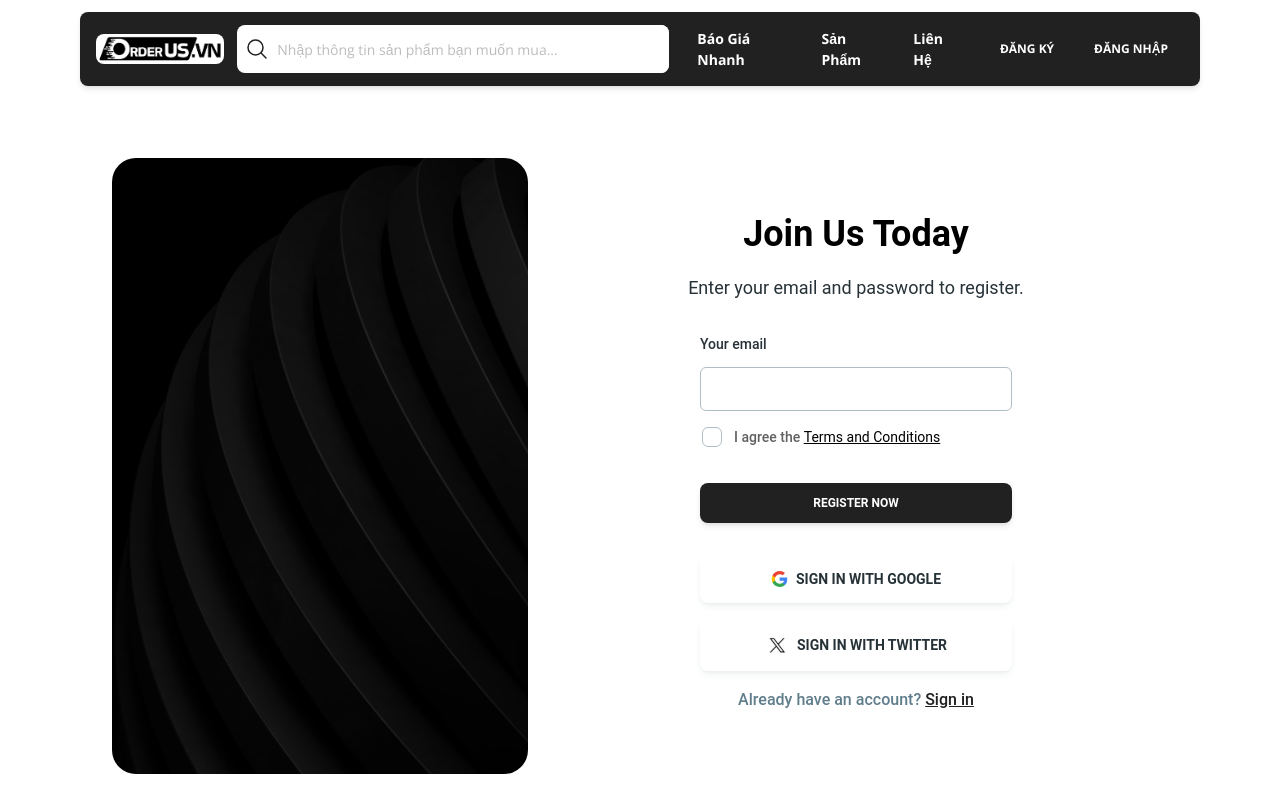
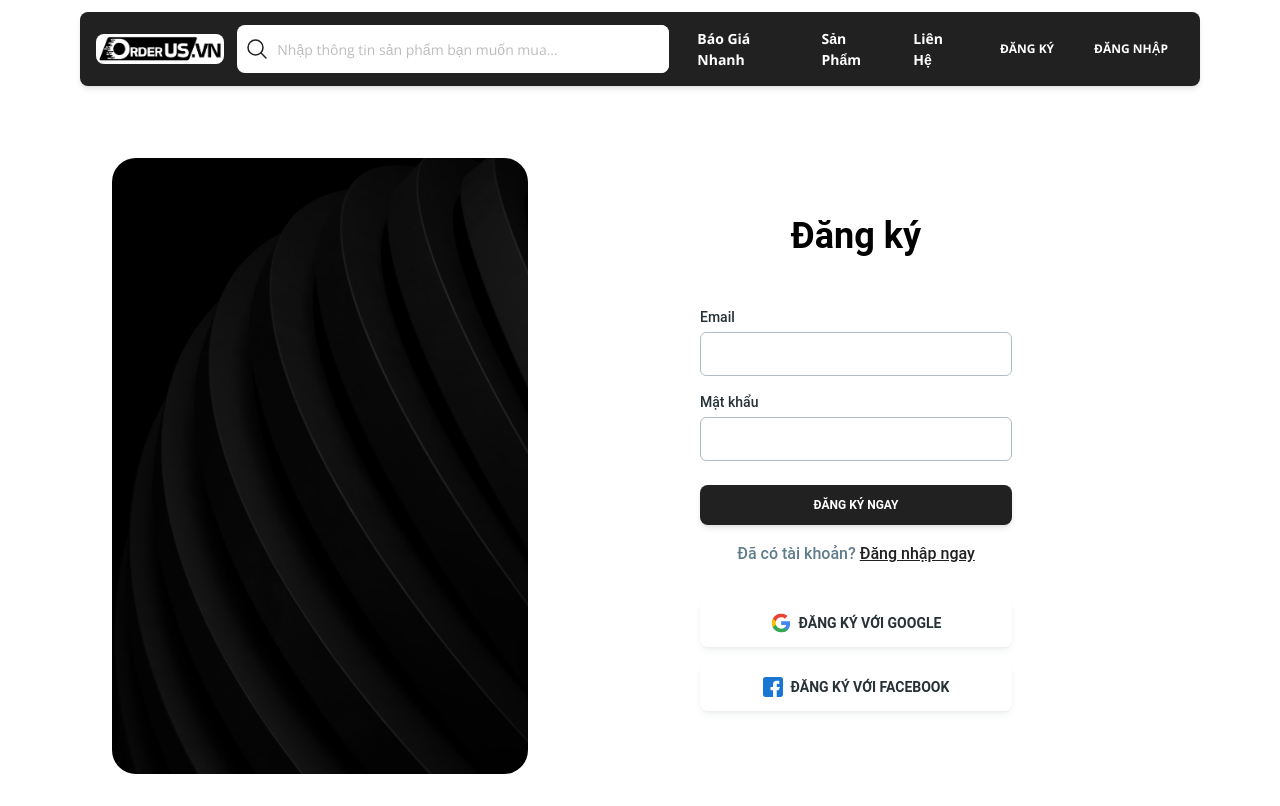
Before and after one commit to Tuns0704/Freelance-Ecommerce, a React (Vite) app: page /register in a window 1280 px wide. Built offline with nearby package versions, Linux system fonts and the light colour scheme.

Commit message:
FIX: UI Detail Order

```diff
--- a/src/cores/components/navbar.jsx
+++ b/src/cores/components/navbar.jsx
@@ -49,6 +49,10 @@ export function Navbar({ routes }) {
 
 	const navigateLogin = () => {
 		navigate("/login");
+	};
+
+	const navigateRegister = () => {
+		navigate("/register");
 	};
 
 	const navigateProfile = () => {
@@ -223,7 +227,7 @@ export function Navbar({ routes }) {
 								) : (
 									<div className="flex gap-2">
 										<Button
-											onClick={() => navigateLogin()}
+											onClick={() => navigateRegister()}
 											variant="text"
 											size="sm"
 											color="white"
--- a/src/features/Login/index.jsx
+++ b/src/features/Login/index.jsx
@@ -1,4 +1,5 @@
-import { Button, Typography } from "@material-tailwind/react";
+import { Button, Typography, Input } from "@material-tailwind/react";
+import { Link } from "react-router-dom";
 
 const Login = () => {
 	const handleLoginGoogle = async () => {
@@ -19,11 +20,59 @@ const Login = () => {
 						Đăng nhập
 					</Typography>
 				</div>
-				<form className="mt-4 mb-2 mx-auto w-80 max-w-screen-lg lg:w-1/2">
+				<form className="mt-8 mb-2 mx-auto w-80 max-w-screen-lg lg:w-1/2">
+					<div className="mb-4 flex flex-col gap-6">
+						<Typography
+							variant="small"
+							color="blue-gray"
+							className="-mb-5 font-medium"
+						>
+							Email
+						</Typography>
+						<Input
+							size="lg"
+							placeholder="name@mail.com"
+							className=" !border-t-blue-gray-200 focus:!border-t-gray-900"
+							labelProps={{
+								className: "before:content-none after:content-none",
+							}}
+						/>
+					</div>
+					<div className="mb-1 flex flex-col gap-6">
+						<Typography
+							variant="small"
+							color="blue-gray"
+							className="-mb-5 font-medium"
+						>
+							Mật khẩu
+						</Typography>
+						<Input
+							size="lg"
+							placeholder="••••••••"
+							type="password"
+							className=" !border-t-blue-gray-200 focus:!border-t-gray-900"
+							labelProps={{
+								className: "before:content-none after:content-none",
+							}}
+						/>
+					</div>
+					<Button size="lg" className="mt-6" fullWidth>
+						Đăng nhập
+					</Button>
+					<Typography
+						variant="paragraph"
+						className="text-center text-blue-gray-500 font-medium mt-4"
+					>
+						Chưa có tài khoản?
+						<Link to="/register" className="text-gray-900 ml-1 underline">
+							Đăng ký ngay
+						</Link>
+					</Typography>
 					<div className="space-y-4 mt-8">
 						<Button
 							onClick={() => handleLoginGoogle()}
 							size="lg"
+							color="white"
 							className="flex items-center gap-2 justify-center"
 							fullWidth
 						>
@@ -68,6 +117,7 @@ const Login = () => {
 						<Button
 							onClick={() => handleLoginFacebook()}
 							size="lg"
+							color="white"
 							className="flex items-center gap-2 justify-center shadow-md"
 							fullWidth
 						>
--- a/src/features/ManageOrders/infoModal.jsx
+++ b/src/features/ManageOrders/infoModal.jsx
@@ -153,7 +153,7 @@ const ModalInfo = ({ isOpen, closeModal, order }) => {
 																{item.quantity}
 															</td>
 															<td className="text-center border-r border-blue-gray-900">
-																{formatCurrency(item.price)}
+																{formatCurrency(item.depositAmount)}
 															</td>
 															<td className="text-center border-r border-blue-gray-900">
 																{formatCurrency(item.price)}
--- a/src/features/Profile/index.jsx
+++ b/src/features/Profile/index.jsx
@@ -23,16 +23,15 @@ const Profile = () => {
 	const getOrderOfUser = useCallback(async () => {
 		const useId = decodeToken(token).sub;
 		const response = await getUserOrder(useId);
-		console.log(response);
 		if (response.status === 200) {
 			setOrders(response.data);
+			console.log(response.data);
 		}
 	}, [token]);
 
 	const getUserInformation = async () => {
 		const response = await getUserProfile();
 		setProfile(response.data);
-		console.log(response.data);
 	};
 
 	useEffect(() => {
--- a/src/features/Profile/orderItem.jsx
+++ b/src/features/Profile/orderItem.jsx
@@ -4,6 +4,7 @@ import { InformationCircleIcon } from "@heroicons/react/24/outline";
 import { useState } from "react";
 import { paymentStatus } from "../../helper/paymentStatus";
 import ModalInfo from "./infoModal";
+import { deliveryStatus } from "../../helper/deliveryStatus";
 
 const OrderItem = ({ order, reload }) => {
 	const [infoModalIsOpen, setInfoModalIsOpen] = useState(false);
@@ -13,13 +14,28 @@ const OrderItem = ({ order, reload }) => {
 	};
 
 	return (
-		<div className="relative border-2 rounded-md p-2 w-full  sm:w-[300px] border-blue-gray-900 ">
-			<div className="flex gap-2">
-				<p className="font-medium">Mã đơn:</p> {order.id}
+		<div className="relative border-2 rounded-md p-2 w-full  sm:w-[320px] border-blue-gray-900 ">
+			<div className="flex gap-3">
+				<p className="font-medium">Mã đơn:</p> ORDERUS{order.id}
 			</div>
 			<div>Thanh toán: {paymentStatus(order.paymentStatus)}</div>
 			<div>Phí vận chuyển: {formatCurrency(order.shippingFee)}</div>
-			<div>Tổng tiền: {formatCurrency(order.totalPrice)}</div>
+			<div>
+				<p>
+					Tổng tiền:{" "}
+					<label className="font-semibold text-red-400">
+						{formatCurrency(order.totalPrice)}
+					</label>
+				</p>
+			</div>
+			<div>
+				<p>
+					Thông tin vận chuyển:{" "}
+					<label className="font-semibold text-blue-400">
+						{deliveryStatus(order.deliveryStatus)}
+					</label>
+				</p>
+			</div>
 			<button
 				className="absolute top-2 right-2"
 				onClick={() => handleToggleInfoModal()}
--- a/src/features/Register/index.jsx
+++ b/src/features/Register/index.jsx
@@ -1,7 +1,16 @@
-import { Input, Checkbox, Button, Typography } from "@material-tailwind/react";
+import { Input, Button, Typography } from "@material-tailwind/react";
 import { Link } from "react-router-dom";
 
 const Register = () => {
+	const handleLoginGoogle = async () => {
+		const link = "https://api-ebay.onrender.com/api/auth/google/login";
+		window.open(link, "_self");
+	};
+
+	const handleLoginFacebook = () => {
+		const link = "https://api-ebay.onrender.com/api/auth/facebook/login";
+		window.open(link, "_self");
+	};
 	return (
 		<section className="flex h-[85vh] p-8 gap-4">
 			<div className="w-2/5 h-full hidden lg:block">
@@ -13,24 +22,17 @@ const Register = () => {
 			<div className="w-full lg:w-3/5 flex flex-col items-center justify-center">
 				<div className="text-center">
 					<Typography variant="h2" className="font-bold mb-4">
-						Join Us Today
-					</Typography>
-					<Typography
-						variant="paragraph"
-						color="blue-gray"
-						className="text-lg font-normal"
-					>
-						Enter your email and password to register.
+						Đăng ký
 					</Typography>
 				</div>
 				<form className="mt-8 mb-2 mx-auto w-80 max-w-screen-lg lg:w-1/2">
-					<div className="mb-1 flex flex-col gap-6">
+					<div className="mb-4 flex flex-col gap-6">
 						<Typography
 							variant="small"
 							color="blue-gray"
-							className="-mb-3 font-medium"
+							className="-mb-5 font-medium"
 						>
-							Your email
+							Email
 						</Typography>
 						<Input
 							size="lg"
@@ -41,38 +43,47 @@ const Register = () => {
 							}}
 						/>
 					</div>
-					<Checkbox
-						label={
-							<Typography
-								variant="small"
-								color="gray"
-								className="flex items-center justify-start font-medium"
-							>
-								I agree the&nbsp;
-								<a
-									href="#"
-									className="font-normal text-black transition-colors hover:text-gray-900 underline"
-								>
-									Terms and Conditions
-								</a>
-							</Typography>
-						}
-						containerProps={{ className: "-ml-2.5" }}
-					/>
+					<div className="mb-1 flex flex-col gap-6">
+						<Typography
+							variant="small"
+							color="blue-gray"
+							className="-mb-5 font-medium"
+						>
+							Mật khẩu
+						</Typography>
+						<Input
+							size="lg"
+							placeholder="••••••••"
+							type="password"
+							className=" !border-t-blue-gray-200 focus:!border-t-gray-900"
+							labelProps={{
+								className: "before:content-none after:content-none",
+							}}
+						/>
+					</div>
 					<Button className="mt-6" fullWidth>
-						Register Now
+						Đăng ký ngay
 					</Button>
-
+					<Typography
+						variant="paragraph"
+						className="text-center text-blue-gray-500 font-medium mt-4"
+					>
+						Đã có tài khoản?
+						<Link to="/login" className="text-gray-900 ml-1 underline">
+							Đăng nhập ngay
+						</Link>
+					</Typography>
 					<div className="space-y-4 mt-8">
 						<Button
+							onClick={() => handleLoginGoogle()}
 							size="lg"
 							color="white"
-							className="flex items-center gap-2 justify-center shadow-md"
+							className="flex items-center gap-2 justify-center"
 							fullWidth
 						>
 							<svg
-								width="17"
-								height="16"
+								width="20"
+								height="20"
 								viewBox="0 0 17 16"
 								fill="none"
 								xmlns="http://www.w3.org/2000/svg"
@@ -106,27 +117,36 @@ const Register = () => {
 									</clipPath>
 								</defs>
 							</svg>
-							<span>Sign in With Google</span>
+							<span>Đăng ký với Google</span>
 						</Button>
 						<Button
+							onClick={() => handleLoginFacebook()}
 							size="lg"
 							color="white"
 							className="flex items-center gap-2 justify-center shadow-md"
 							fullWidth
 						>
-							<img src="/img/twitter-logo.svg" height={24} width={24} alt="" />
-							<span>Sign in With Twitter</span>
+							<svg
+								xmlns="http://www.w3.org/2000/svg"
+								viewBox="0 0 16 16"
+								id="facebook"
+								width="20"
+								height="20"
+							>
+								<path
+									fill="#1976D2"
+									d="M14 0H2C.897 0 0 .897 0 2v12c0 1.103.897 2 2 2h12c1.103 0 2-.897 2-2V2c0-1.103-.897-2-2-2z"
+								></path>
+								<path
+									fill="#FAFAFA"
+									fillRule="evenodd"
+									d="M13.5 8H11V6c0-.552.448-.5 1-.5h1V3h-2a3 3 0 0 0-3 3v2H6v2.5h2V16h3v-5.5h1.5l1-2.5z"
+									clipRule="evenodd"
+								></path>
+							</svg>
+							<span>Đăng ký với Facebook</span>
 						</Button>
 					</div>
-					<Typography
-						variant="paragraph"
-						className="text-center text-blue-gray-500 font-medium mt-4"
-					>
-						Already have an account?
-						<Link to="/login" className="text-gray-900 ml-1 underline">
-							Sign in
-						</Link>
-					</Typography>
 				</form>
 			</div>
 		</section>
```
Also changed, not shown: src/features/Profile/infoModal.jsx (+134 -6 lines).
